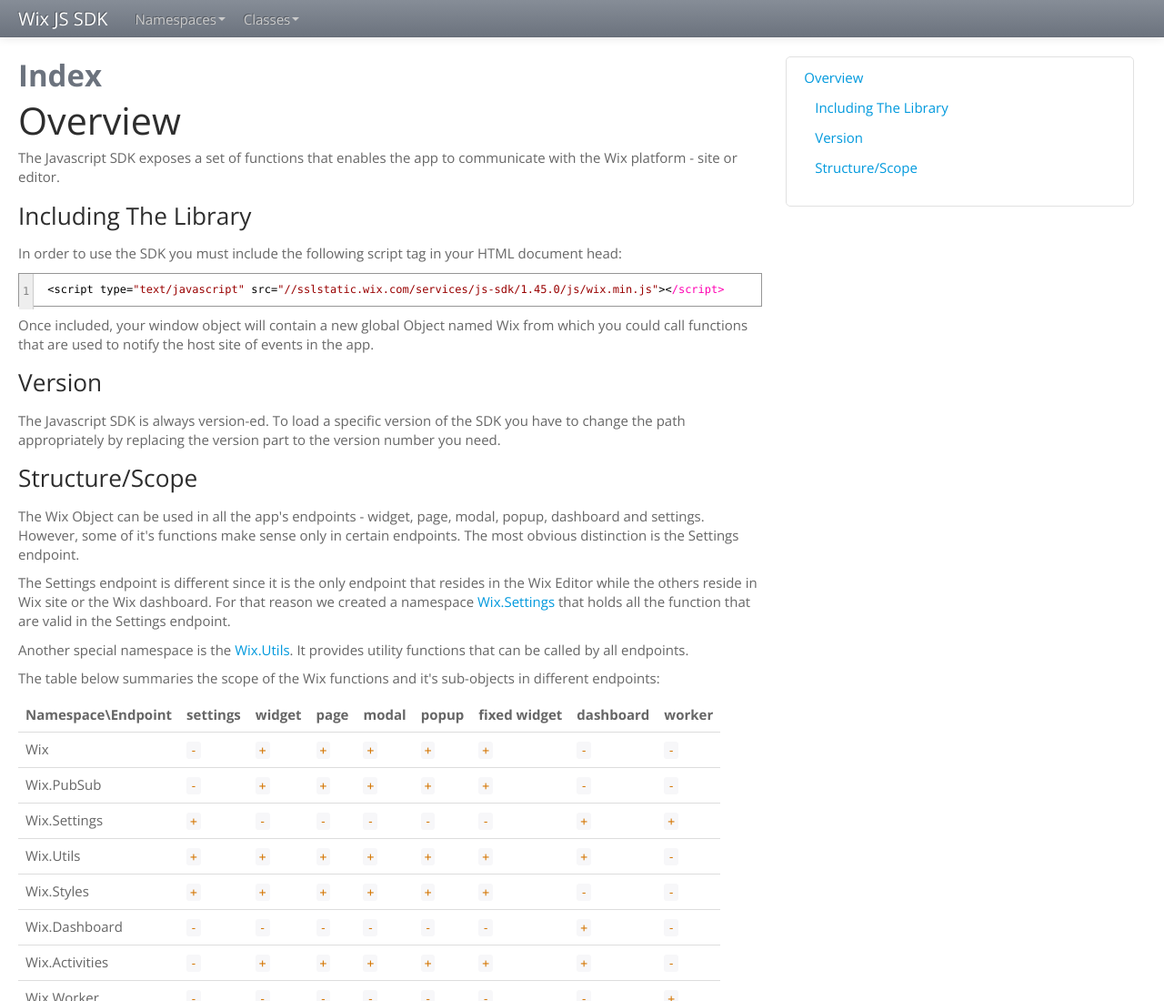
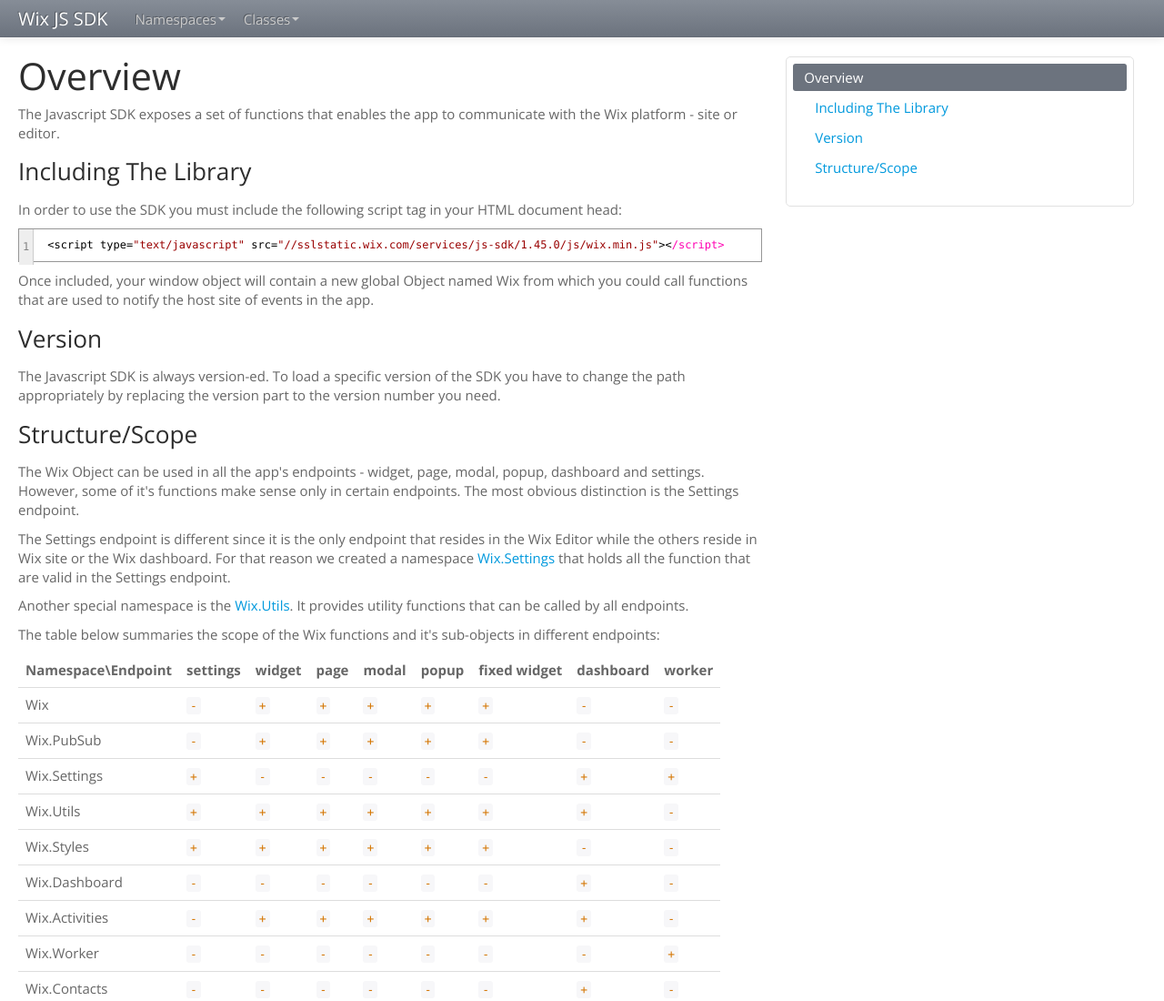
Before and after one commit to wix-incubator/js-sdk-docs, a plain HTML site: page index.html in a window 1280 px wide. Shown: the top 1100 px of the page at 91% size. Drawn offline with nearby package versions, Linux system fonts and the light colour scheme.

Commit message:
Updated docs

```diff
--- a/index.html
+++ b/index.html
@@ -143,7 +143,6 @@
 
 
 
-	<span class="page-title">Index</span>
 
 
 
--- a/scripts/toc.js
+++ b/scripts/toc.js
@@ -34,10 +34,8 @@
       for (var i = 0, c = headingOffsets.length; i < c; i++) {
         if (headingOffsets[i] >= top) {
           $('li', self).removeClass(activeClassName);
-          if (i > 0) {
-            highlighted = $('li:eq('+(i-1)+')', self).addClass(activeClassName);
-            opts.onHighlight(highlighted);
-          }
+          highlighted = $('li:eq('+(i-1)+')', self).addClass(activeClassName);
+          opts.onHighlight(highlighted);
           break;
         }
       }
```
Also changed, not shown: classes.list.html (line endings or trailing spaces).
